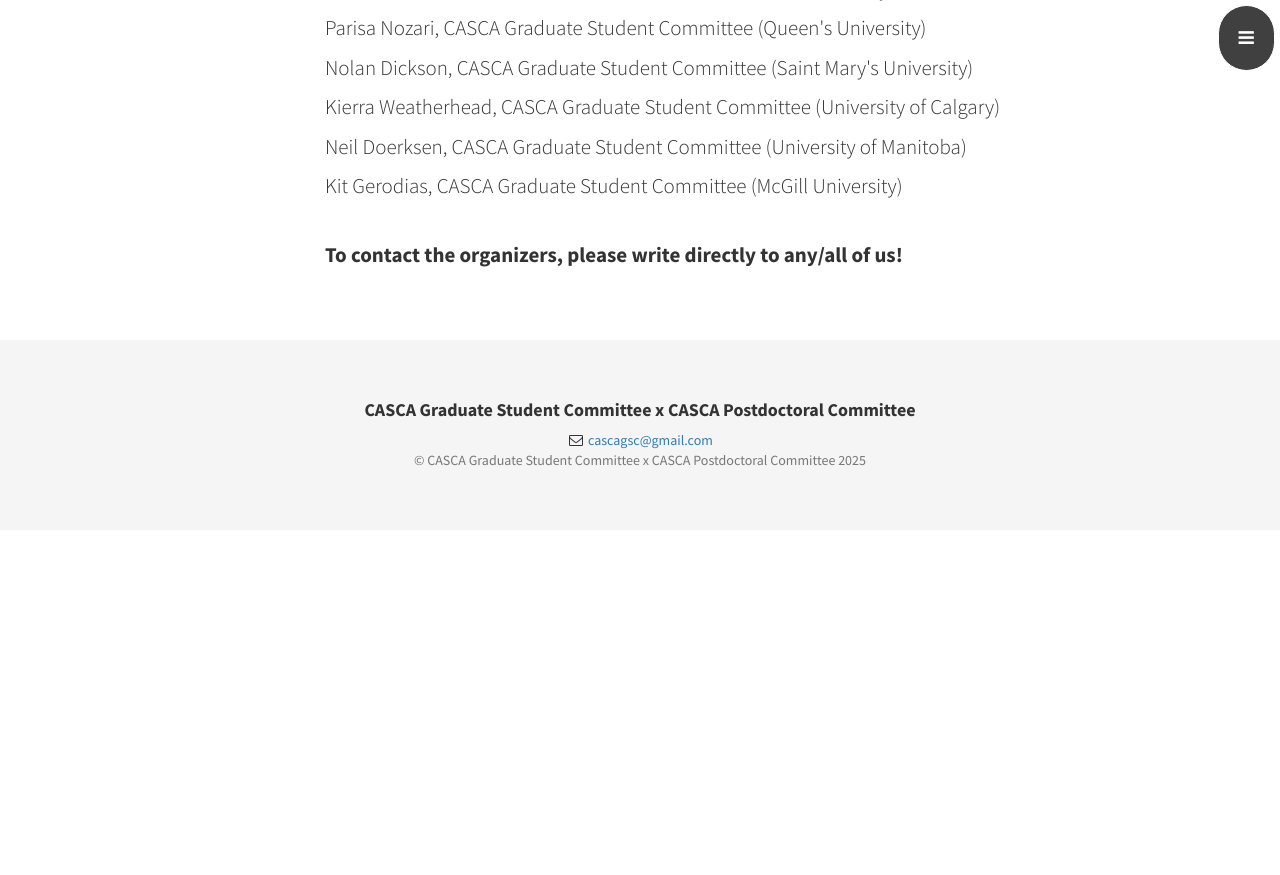
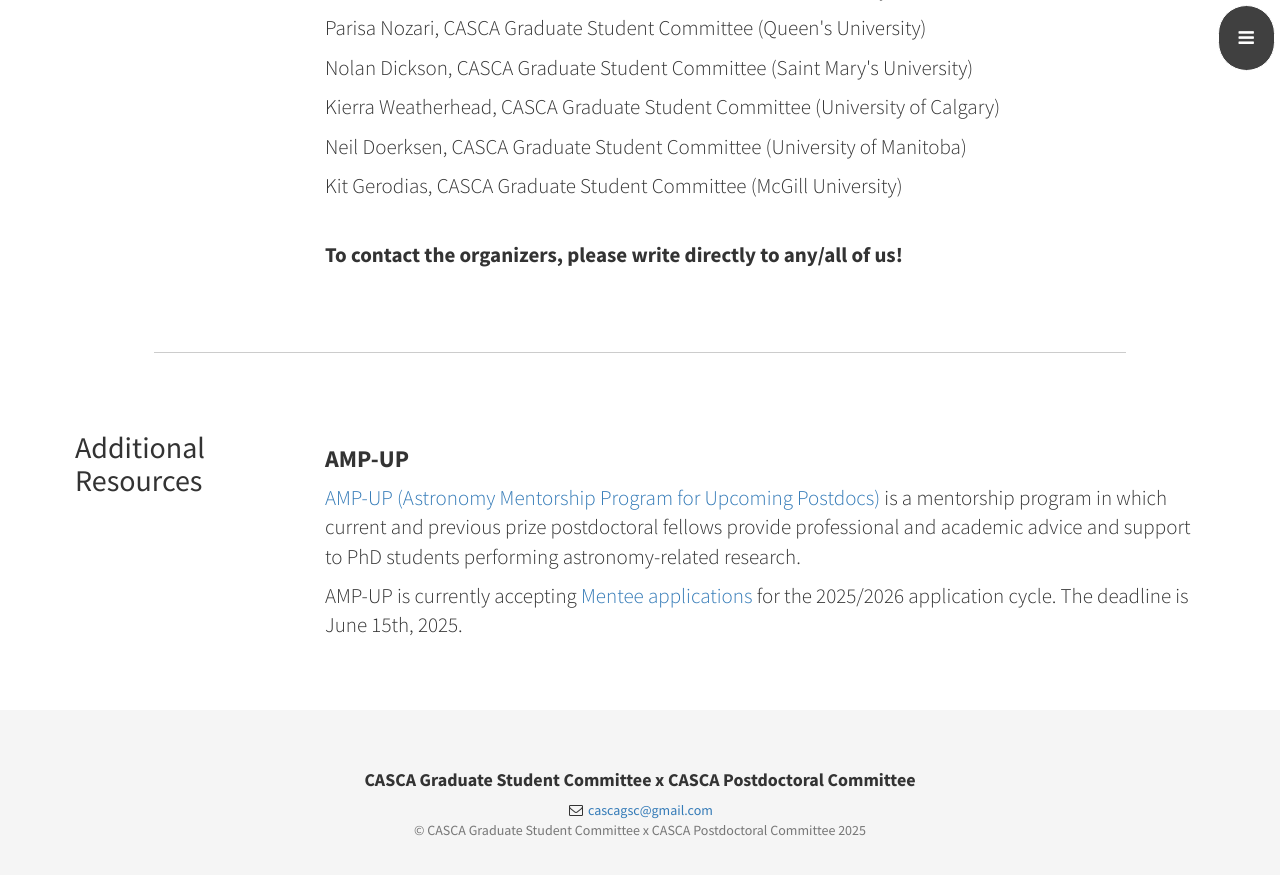
Before and after one commit to cascagsc/gaap2025, a Jekyll site: the page built from index.html, in a window 1280 px wide and 900 px high, scrolled down 4066 px. Shown: the top 875 px of the window. Built offline with Jekyll 4.4.1, drawn with Linux system fonts in a browser that asks for light colours; before the commit the page ends 4596 px from its top, so only the background shows below that.

Commit message:
Adding additional resources (AMP-UP)

```diff
--- /dev/null
+++ b/_includes/additional-resources.html
@@ -0,0 +1,24 @@
+<hr class="small">
+<section id="additional-resources" class="about">
+  <div class="container">
+
+    <!-- When & Where -->
+    <div class="section">
+      <div class="row">
+        <div class="title">
+          <h2>Additional Resources</h2>
+        </div>
+        <div class="content">
+          <h3><b>AMP-UP</b></h3>
+          <ul class="list-unstyled">
+            <li><p class="lead"><a href="https://amp-up.space/mentorship.html" target="_blank">AMP-UP (Astronomy Mentorship Program for Upcoming Postdocs)</a> is a mentorship program in which current and previous prize postdoctoral fellows provide
+              professional and academic advice and support to PhD students performing astronomy-related research.</p></li>
+            <li><p class="lead">AMP-UP is currently accepting <a href="https://docs.google.com/forms/d/e/1FAIpQLSedNNa0I6k5xSiFSdJgAqNiuEtCB9KAH0lROPECM9emZQaiVg/viewform" target="_blank">Mentee applications</a> for the 2025/2026 application cycle. The deadline is June 15th, 2025.</p></li>
+          </ul>
+
+        </div>
+
+      </div>
+    </div>
+  </div>
+</section>
--- a/_includes/navigation.html
+++ b/_includes/navigation.html
@@ -26,5 +26,8 @@
     <li>
       <a href="#loc" onclick = $("#menu-close").click(); >Organizers</a>
     </li>
+    <li>
+      <a href="#additional-resources" onclick = $("#menu-close").click(); >Additional Resources</a>
+    </li>
   </ul>
 </nav>
--- a/_layouts/front.html
+++ b/_layouts/front.html
@@ -14,6 +14,7 @@
   {% include session3.html %}
   {% include session4.html %}
   {% include loc.html %}
+  {% include additional-resources.html %}
   {% include footer.html %}
   {% include scripts.html %}
 
```
Also changed, not shown: 1 other file.
